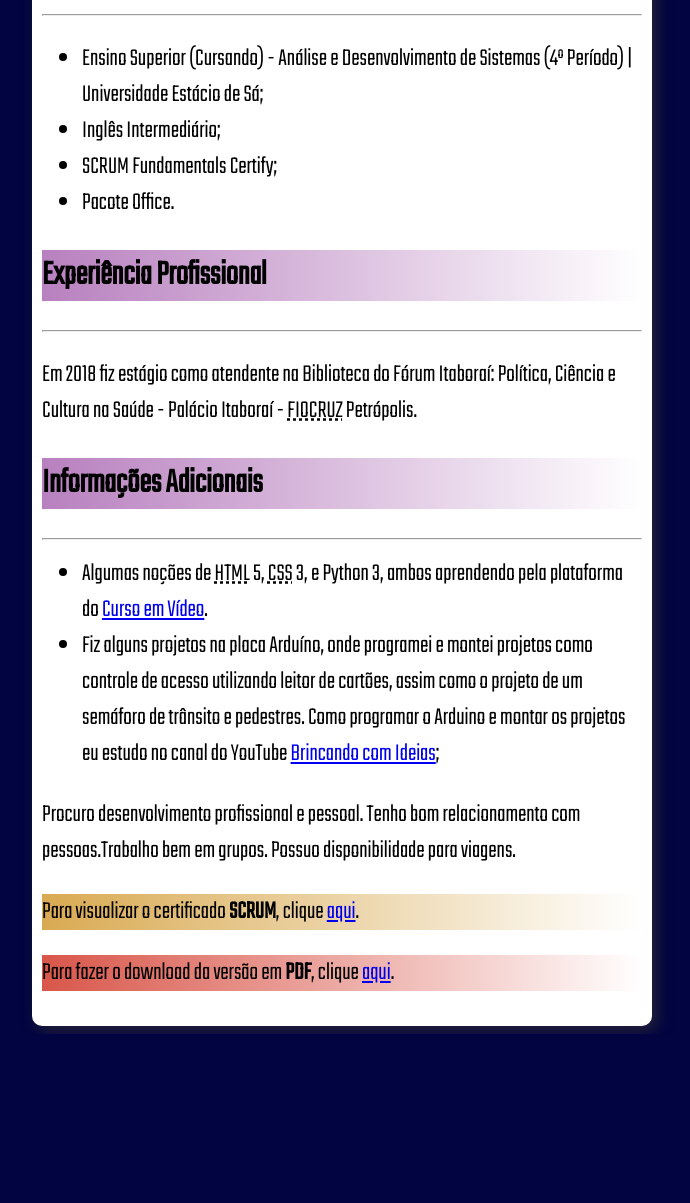
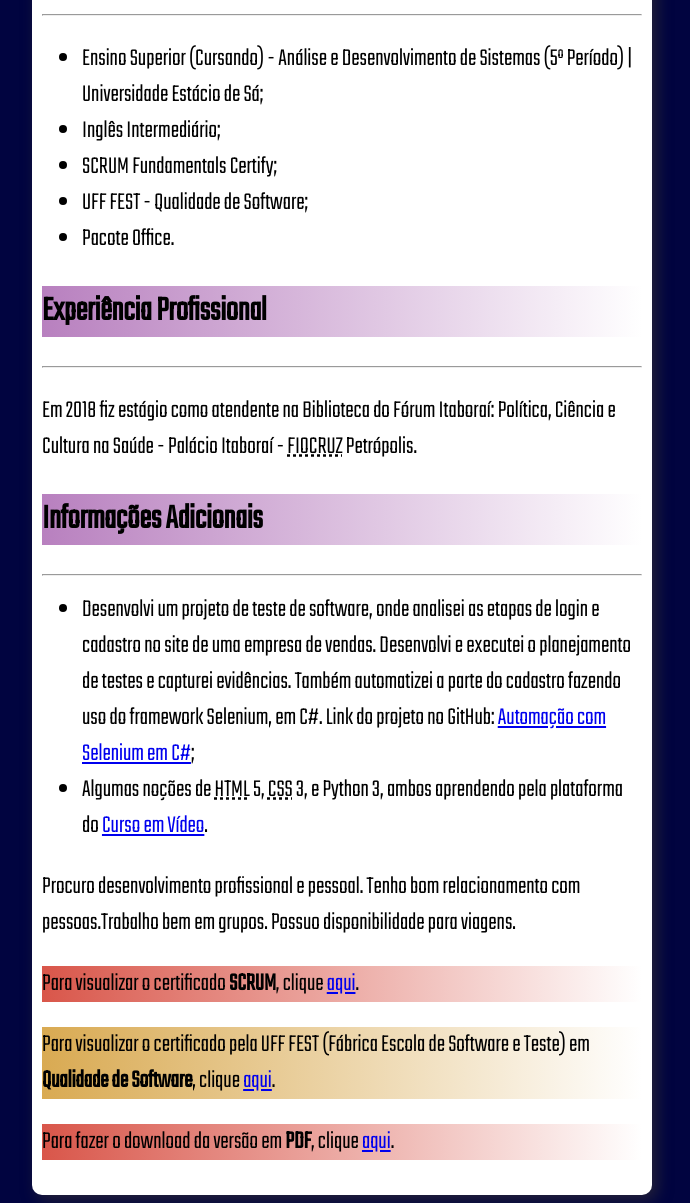
Before and after one commit to pieroftorres/Portif-lio, a plain HTML site: page index.html in a window 1280 px wide. Shown: the part 662-1865 px from the top of the page, without its empty margins (298-988 px from the left). Before the commit the page ends 1696 px from the top, so only its background shows below. Drawn offline with Linux system fonts and the light colour scheme.

Commit message:
Algumas Atualizações e Melhorias

```diff
--- a/index.html
+++ b/index.html
@@ -14,17 +14,18 @@
     <p id="logo"><img src="Icones/tag-nova.ico" alt="Imagem de TAGS"></p>
     <h1>PIERO FAGUNDES TORRES</h1>
     <hr>
-    <p>Endereço: Estrada da Saudade, 2519 - Cascatinha/ Petrópolis - RJ | Brasileiro</p>
+    <p>Endereço: Estrada da Saudade - Cascatinha/Petrópolis - RJ | Brasileiro</p>
     <p>Telefone: (24) 9 9224-4872 | 22 anos</p>
     <p>E-mail: pieroft16@gmail.com | Solteiro</p>
-    <p><a href="https://www.linkedin.com/in/piero-f-73072b140/">LinkedIn</a></p>
-    <p><a href="https://github.com/pieroftorres">Meu repositório</a> com o cógido-fonte desse site e de outros projetos no GitHub</p>
+    <p><a href="https://www.linkedin.com/in/piero-f-73072b140/">Meu perfil </a>no LinkedIn</p>
+    <p><a href="https://github.com/pieroftorres">Repositório</a> com o cógido-fonte desse site e de outros projetos no GitHub</p>
     <h2>Formação Acadêmica e Idioma</h2>
     <hr>
     <p><ul type="disk">
-        <li>Ensino Superior (Cursando) - Análise e Desenvolvimento de Sistemas (4º Período) | Universidade Estácio de Sá;</li>
+        <li>Ensino Superior (Cursando) - Análise e Desenvolvimento de Sistemas (5º Período) | Universidade Estácio de Sá;</li>
         <li>Inglês Intermediário;</li>
         <li>SCRUM Fundamentals Certify;</li>
+        <li>UFF FEST - Qualidade de Software;</li>
         <li>Pacote Office.</li></p>
     </ul>
     <h2>Experiência Profissional</h2>
@@ -33,16 +34,19 @@
         <h2>Informações Adicionais</h2>
         <hr>
         <ul>
-                <li>Algumas noções de <abbr title="Hyper Text Markup Language">HTML</abbr> 5, <abbr title="Cascading Style Sheets">CSS</abbr> 3, e Python 3, ambos aprendendo pela plataforma do <a href="https://www.youtube.com/watch?v=Ejkb_YpuHWs&list=PLHz_AreHm4dkZ9-atkcmcBaMZdmLHft8n">Curso em Vídeo</a>.
+                <li>
+                    Desenvolvi um projeto de teste de software, onde analisei as etapas de login e cadastro no site
+                    de uma empresa de vendas. Desenvolvi e executei o planejamento de testes e capturei evidências. Também automatizei a parte do cadastro fazendo uso do framework
+                    Selenium, em C#. Link do projeto no GitHub:
+                    <a href="https://github.com/pieroftorres/minhaAutomacao">Automação com Selenium em C#</a>;
                 </li>
-                <li>Fiz alguns projetos na placa Arduíno, onde programei e montei projetos como controle
-                de acesso utilizando leitor de cartões, assim como o projeto de um semáforo de trânsito
-                e pedestres. Como programar o Arduino e montar os projetos eu estudo no canal do
-                YouTube <a href="https://www.youtube.com/channel/UCcGk83PAQ5aGR7IVlD_cBaw">Brincando com Ideias</a>;
+                <li>
+                    Algumas noções de <abbr title="Hyper Text Markup Language">HTML</abbr> 5, <abbr title="Cascading Style Sheets">CSS</abbr> 3, e Python 3, ambos aprendendo pela plataforma do <a href="https://www.cursoemvideo.com/">Curso em Vídeo</a>.
                 </li>
         </ul>
         <p>Procuro desenvolvimento profissional e pessoal. Tenho bom relacionamento com pessoas.Trabalho bem em grupos. Possuo disponibilidade para viagens.</p>
         <p id="scrum">Para visualizar o certificado <strong>SCRUM</strong>, clique <a href="Certificados/SCRUM Fundamentals Certify.pdf">aqui</a>.</p>
+        <p id= "qualidadeSoftware">Para visualizar o certificado pela UFF FEST (Fábrica Escola de Software e Teste) em <strong>Qualidade de Software</strong>, clique <a href="Certificados/Curso Qualidade de Software.pdf">aqui</a>.</p>
         <p id="pdf">Para fazer o download da versão em <strong>PDF</strong>, clique <a href="Curriculo/Currículo - Piero Torres.pdf">aqui</a>.</p>
     </main>
 </body>
--- a/style.css
+++ b/style.css
@@ -60,6 +60,12 @@ li {
 
 #scrum {
     font-family:'Teko', Times, serif;
+    background-image: linear-gradient(to right, #D9564A, white);
+    font-size: 25px;
+}
+
+#qualidadeSoftware {
+    font-family:'Teko', Times, serif;
     background-image: linear-gradient(to right, #D9AA52, white);
     font-size: 25px;
 }
@@ -69,7 +75,3 @@ li {
     background-image: linear-gradient(to right, #D9564A, white);
     font-size: 25px;
 }
-
-/* .direita {
-    text-align: right;
-} */
```
